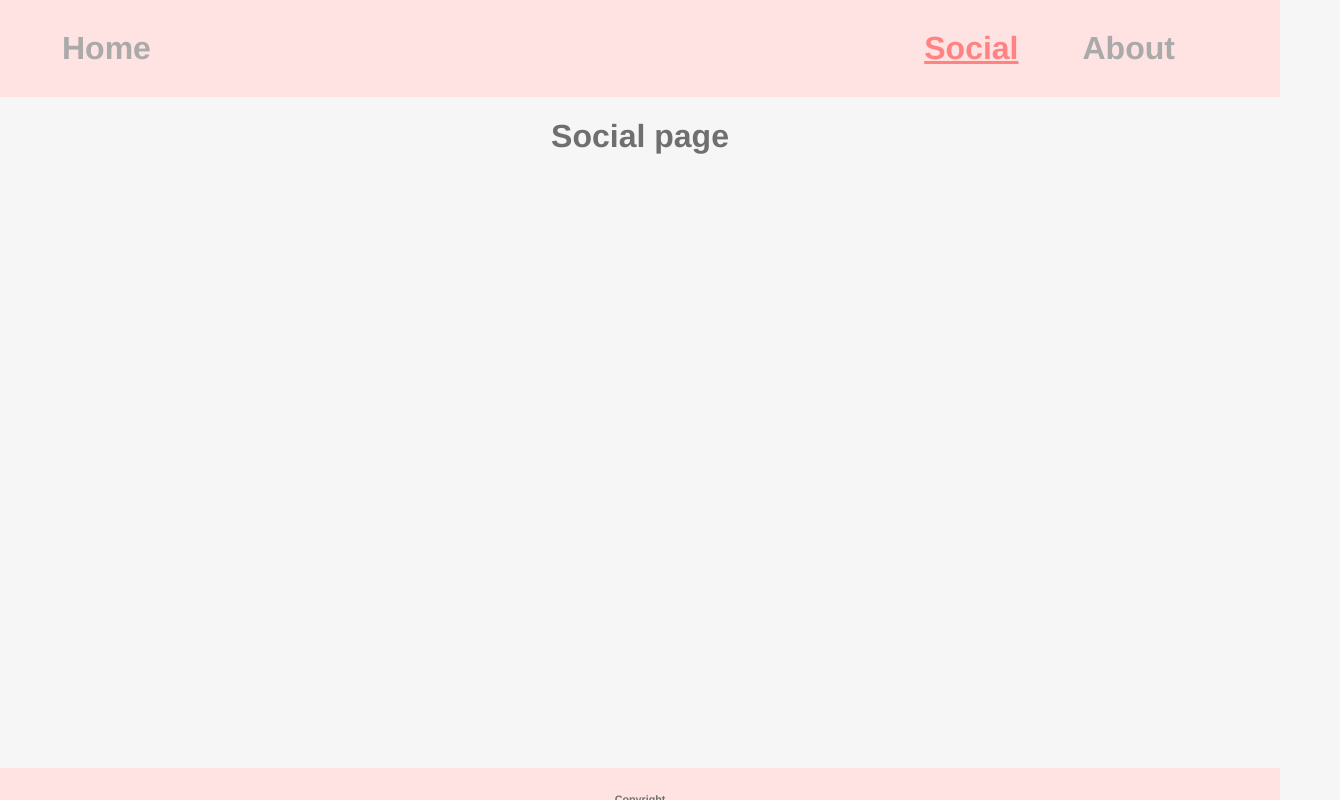
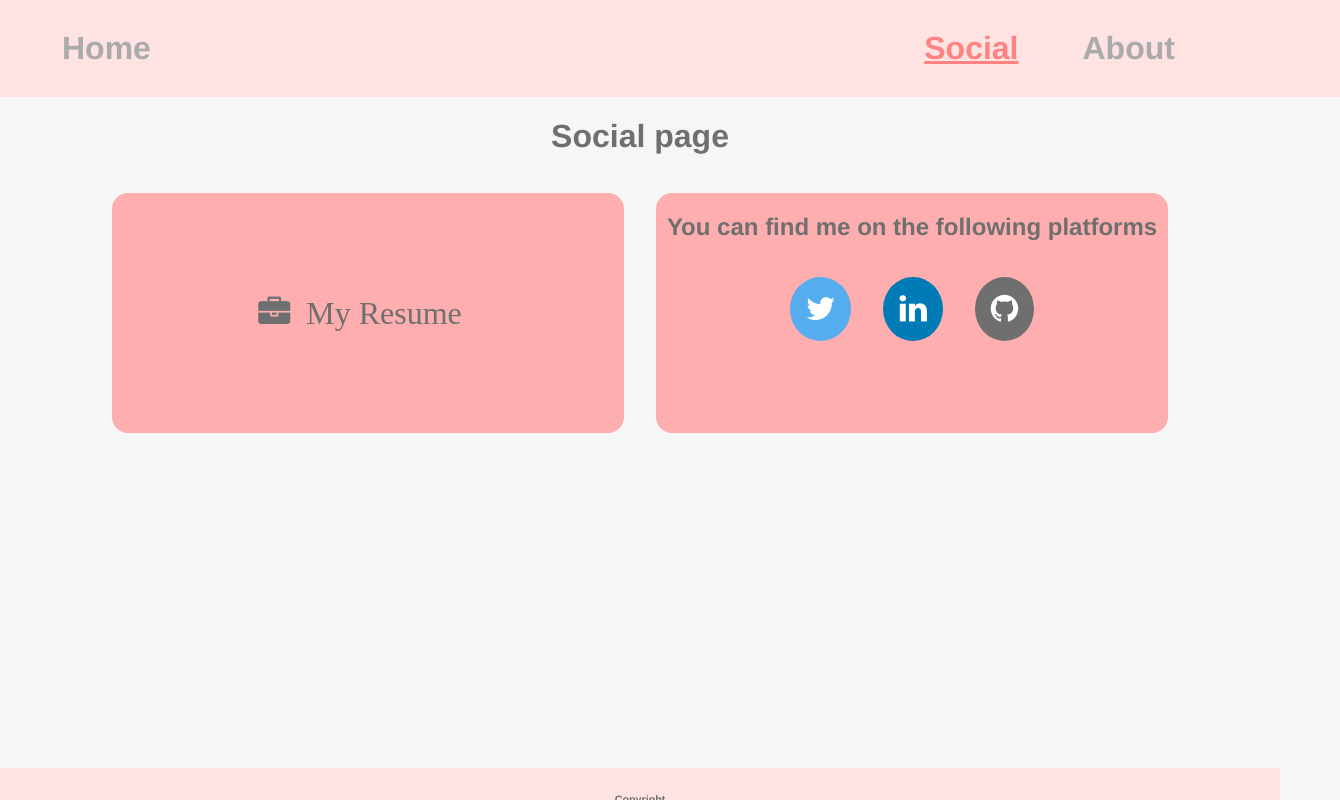
Before and after one commit to vibrentcarey/vue-portfolio, a Vue app: page /social in a window 1280 px wide. Shown: the whole page, 1340 px wide, since content can reach past the window. Built offline with nearby package versions, Linux system fonts and the light colour scheme; what vue-social-sharing would draw is missing.

Commit message:
Add social page

```diff
--- a/public/index.html
+++ b/public/index.html
@@ -5,6 +5,7 @@
     <meta http-equiv="X-UA-Compatible" content="IE=edge">
     <meta name="viewport" content="width=device-width,initial-scale=1.0">
     <link rel="icon" href="<%= BASE_URL %>favicon.ico">
+    <link rel="stylesheet" href="https://cdnjs.cloudflare.com/ajax/libs/font-awesome/4.7.0/css/font-awesome.min.css">
     <title><%= htmlWebpackPlugin.options.title %></title>
   </head>
   <body>
--- a/src/App.vue
+++ b/src/App.vue
@@ -35,6 +35,7 @@ body {
   background-color: #ffe2e2;
   display: flex;
   align-items: center;
+  width: 100vw;
 }
 #nav-right {
   width: 80vw;
--- a/src/views/Social.vue
+++ b/src/views/Social.vue
@@ -1,15 +1,77 @@
 <template>
-  <div>
+  <div id='social-page'>
     <h1>Social page</h1>
+    <div id="social">
+    <div class='social resume'>
+    <a class="fa fa-briefcase" target="_blank" href="https://www.canva.com/design/DAEHtQ6TbyA/7N5Utpi4Z0AEL17jRBBy4g/view?utm_content=DAEHtQ6TbyA&utm_campaign=designshare&utm_medium=link&utm_source=sharebutton" ><span>My Resume</span></a>
+    </div>
+    <div class='social'>
+      <h2>You can find me on the following platforms</h2>
+      <a href="https://twitter.com/BrentCarey14" class="fa fa-twitter" target="_blank"></a>
+      <a target="_blank" href="https://www.linkedin.com/in/brent-carey-0aab6b1b4/" class="fa fa-linkedin"></a>
+      <a target="_blank" href="https://github.com/brentcareycode" class="fa fa-github"></a>
+    </div>
+    </div>
   </div>
 </template>
 
 <script>
 export default {
-  name: 'Social'
-}
+  name: "Social"
+};
 </script>
 
-<style lang="css">
+<style lang="css" scoped>
+#social {
+  display: flex;
+align-items: center;
+justify-content: center;
+}
+.social {
+  width: 40vw;
+  height: 30vh;
+  background-color: #FFAEAF;
+  border-radius: 1em;
+  margin: 1em;
+}
+.social.resume {
+  display: flex;
+  align-items: center;
+  justify-content: center;
+}
+.fa {
+  padding: 0.5em;
+  font-size: 2em;
+  text-decoration: none;
+  border-radius: 50%;
+  margin: .5em;
+}
+.fa:hover {
+  opacity: 0.7;
+  cursor: pointer;
+}
+.fa-twitter {
+  background: #55acee;
+  color: white;
+}
 
+.fa-github {
+  background: #6f6f6f;
+  color: white;
+}
+
+.fa-linkedin {
+  background: #007bb5;
+  color: white;
+}
+span {
+  margin: .5em;
+}
+a {
+  color: #6F6F6F;
+}
+.fa-briefcase:hover{
+text-decoration: none;
+color: red;
+}
 </style>
```
